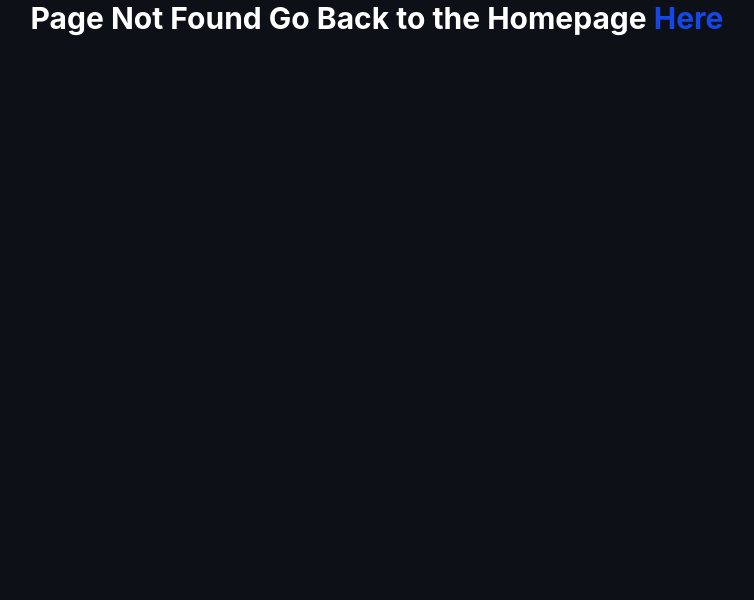
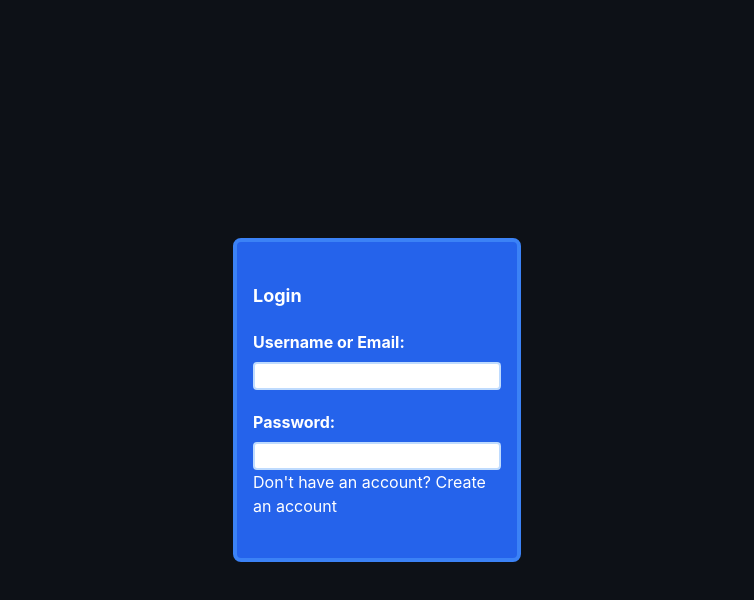
Before and after one commit to Hassan767275/github-repo-explorer, a React (Vite) app in the folder client/: page /login in a window 1280 px wide. Before the commit this address had no page. Shown: the top 600 px of the page, without its empty margins (263-1017 px from the left). Built offline with nearby package versions, Linux system fonts and the light colour scheme.

Commit message:
created the login screen

```diff
--- a/client/src/components/Header.tsx
+++ b/client/src/components/Header.tsx
@@ -1,10 +1,14 @@
+import { Link } from "react-router-dom"
+
 export default function Header() {
     return (
         <header className="w-full px-4 py-2 sm:py-4 flex items-center bg-[#161B22]">
             <h1 className="text-white font-bold w-24 sm:w-full sm:text-xl md:text-2xl">Github Repo Explorer</h1>
             <div className="flex gap-2 ml-auto">
                 <button className="bg-[#F59E0B] hover:bg-[#FBBF24] text-[#ffffff] font-bold px-4 py-1 rounded-lg">Saved</button>
-                <button className="bg-[#7C3AED] hover:bg-[#8B5CF6] text-[#ffffff] font-bold px-4 py-1 rounded-lg">Login</button>
+                <Link to="/login">
+                    <button className="bg-[#7C3AED] hover:bg-[#8B5CF6] text-[#ffffff] font-bold px-4 py-1 rounded-lg">Login</button>
+                </Link>
             </div>
         </header>
     )
--- /dev/null
+++ b/client/src/components/Login.tsx
@@ -0,0 +1,16 @@
+import { Link } from "react-router-dom"
+
+export default function Login() {
+    return (
+        <div className="flex justify-center items-center min-h-screen">
+            <div className="bg-[#2563EB] border-4 border-[#3B82F6]  rounded-lg w-72 text-[#FFFFFF] px-4 py-10">
+                <h1 className=" font-bold text-lg">Login</h1>
+                <h1 className="font-bold mt-5">Username or Email:</h1>
+                <input className="bg-[#FFFFFF] border-2 border-[#BFDBFE] rounded w-full mt-2"></input>
+                <h1 className="font-bold mt-5">Password:</h1>
+                <input className="bg-[#FFFFFF] border-2 border-[#BFDBFE] rounded w-full mt-2"></input>
+                <p>Don't have an account? <Link to="/register">Create an account</Link></p>
+            </div>
+        </div>
+    )
+}
```
Also changed, not shown: client/src/main.tsx (+5 -2 lines).
